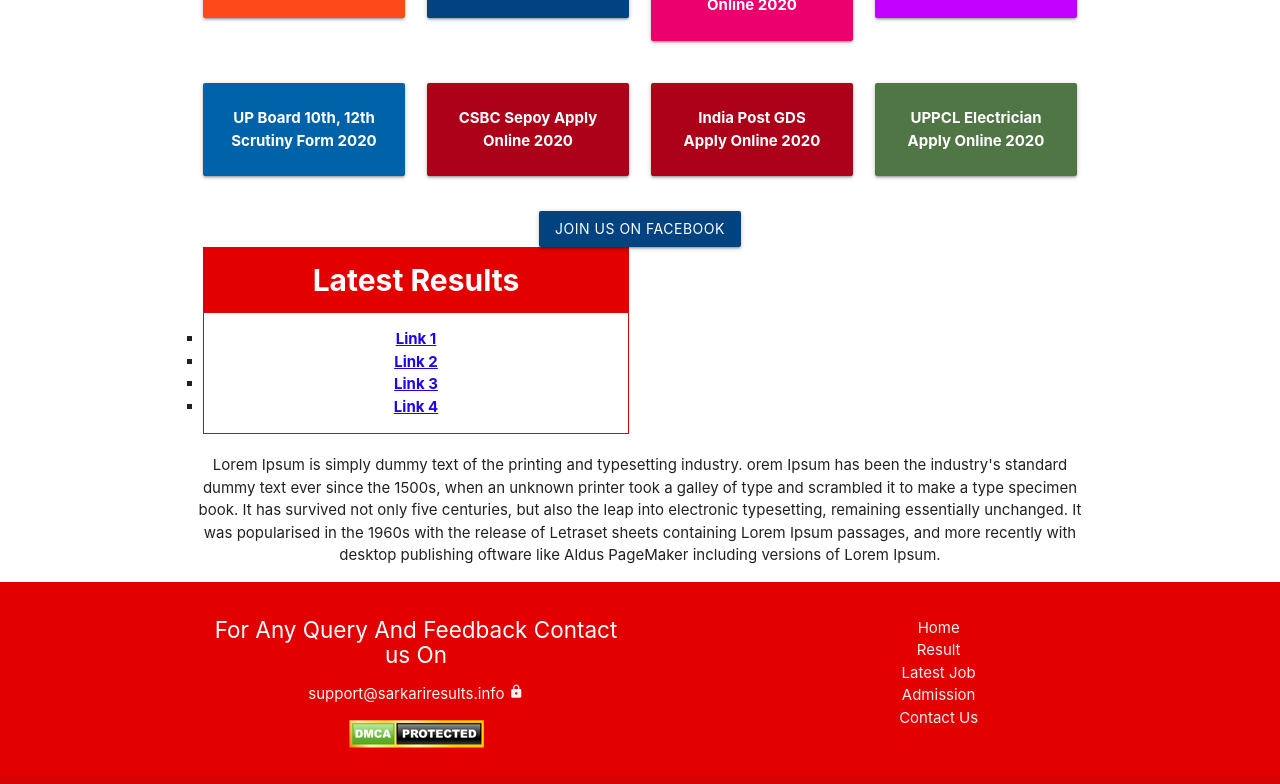
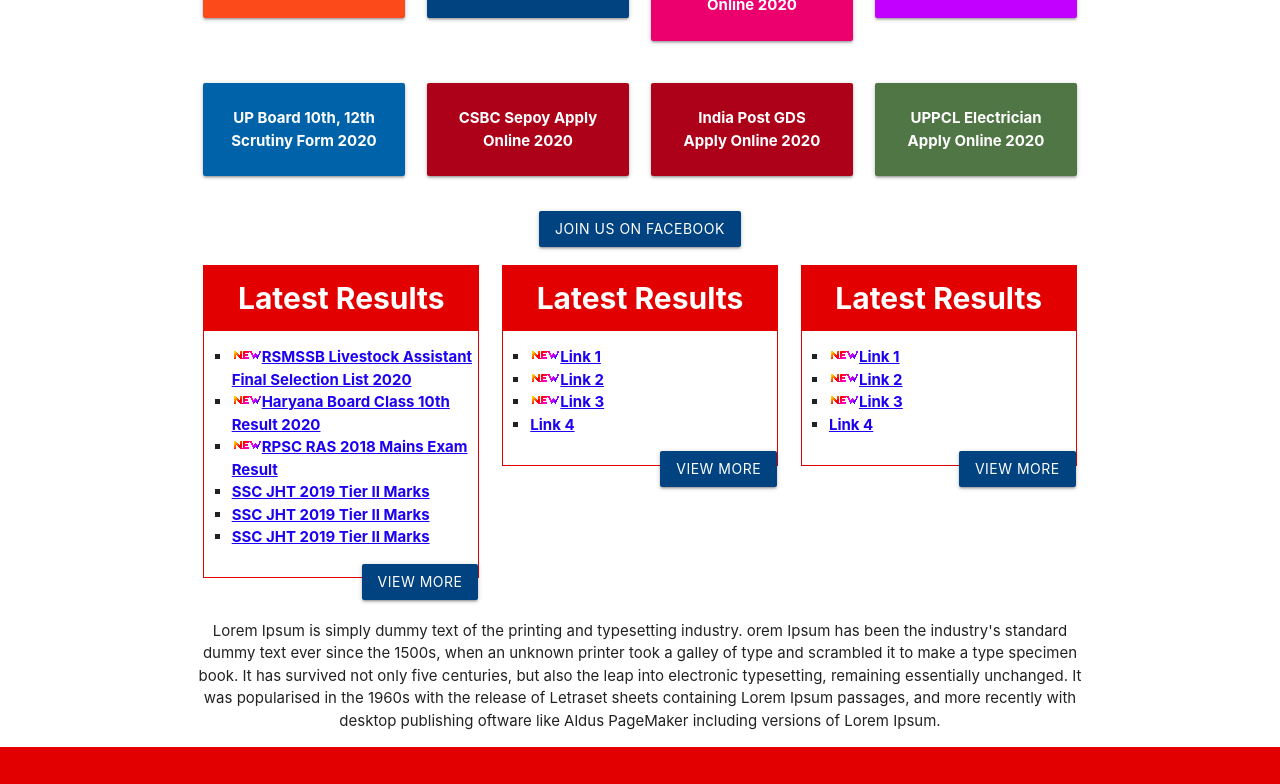
Before and after one commit to SarikaWirtz/sarkariresults, a React (Create React App) app: page / in a window 1280 px wide. Shown: the part 542-1326 px from the top of the page. Built offline with nearby package versions, Linux system fonts and the light colour scheme.

Commit message:
added state managment for content in LatestResultCard

```diff
--- /dev/null
+++ b/src/components/tables/AdmitCardCard.js
@@ -0,0 +1,25 @@
+import React from 'react'
+import { Button } from 'react-materialize'
+
+const AdmitCardCard = () => {
+    return(
+        <div className="card-wrapper">
+            <div className="card-title bold white-text">Latest Results</div>
+            <ul>
+                <li><a href="#!" target="_blank">Link 1</a></li>
+                <li><a href="#!" target="_blank">Link 2</a></li>
+                <li><a href="#!" target="_blank">Link 3</a></li>
+                <li><a href="#!" target="_blank">Link 4</a></li>
+            </ul>
+            <Button className="view-more right"
+                href="#"
+                node="a"
+                waves="light"
+                >
+                View More
+            </Button>
+        </div>
+    )
+}
+
+export default AdmitCardCard
--- a/src/components/tables/FrontPageCards.js
+++ b/src/components/tables/FrontPageCards.js
@@ -1,14 +1,21 @@
 import React from 'react'
-import { Row, Col, Header, Footer } from 'react-materialize'
+import { Row, Col } from 'react-materialize'
 import LatestResultCard from './LatestResultCard'
+import AdmitCardCard from './AdmitCardCard'
 
 
 const FrontPageCards =() => {
     return (
         <>
         <Row>
-            <Col m={6} s={12}>
+            <Col m={4} s={12}>
                <LatestResultCard></LatestResultCard>
+            </Col>
+            <Col m={4} s={12}>
+               <AdmitCardCard></AdmitCardCard>
+            </Col>
+            <Col m={4} s={12}>
+               <AdmitCardCard></AdmitCardCard>
             </Col>
         </Row>
         </>
--- a/src/components/tables/LatestResultCard.js
+++ b/src/components/tables/LatestResultCard.js
@@ -1,17 +1,37 @@
-import React from 'react'
+import React, { Component } from 'react'
+import { Button } from 'react-materialize'
 
-const LatestResultCard = () => {
-    return(
+class LatestResultCard extends Component {
+    state = {
+        jobdetails: [
+            {title: 'RSMSSB Livestock Assistant Final Selection List 2020', id: 1},
+            {title: 'Haryana Board Class 10th Result 2020', id: 2},
+            {title: 'RPSC RAS 2018 Mains Exam Result', id: 3},
+            {title: 'SSC JHT 2019 Tier II Marks', id: 4},
+            {title: 'SSC JHT 2019 Tier II Marks', id: 5},
+            {title: 'SSC JHT 2019 Tier II Marks', id: 6},
+        ]
+    }
+
+    render() {
+        // console.log(this.state);
+        return (
             <div className="card-wrapper">
                 <div className="card-title bold white-text">Latest Results</div>
                 <ul>
-                <li><a className="" href="#!" target="_blank">Link 1</a></li>
-                <li><a className="" href="#!" target="_blank">Link 2</a></li>
-                <li><a className="" href="#!" target="_blank">Link 3</a></li>
-                <li><a className="" href="#!" target="_blank">Link 4</a></li>
+                {this.state.jobdetails && this.state.jobdetails.map(jobdetail => {
+                        // console.log(jobdetail);
+                        return (
+                        <li><a className="" href="#!" target="_blank" alt=''>{jobdetail.title}</a></li>
+                        )
+                    })}
                 </ul>
+                <Button className="view-more right" href="#" node="a">
+                    View More
+                </Button>
             </div>
         )
     }
+}
 
 export default LatestResultCard
--- a/src/index.css
+++ b/src/index.css
@@ -71,7 +71,8 @@
 }
 
 .cardpanel2,
-.followfacebook {
+.followfacebook,
+.view-more {
   background-color: #004380;
 }
 
@@ -100,7 +101,7 @@
 }
 
 .followfacebook {
-
+  margin-bottom: 2%;
 }
 
 .card-title {
@@ -111,11 +112,12 @@
 
 .card-wrapper {
   border: 1px solid  #E20000;
+  padding-bottom: 5%;
 }
 
-.carwrapper ul {
-  text-align: left;
-  padding-left: 5%;
+.card-wrapper ul {
+  text-align: left !important;
+  padding-left: 10%;
 
 }
 
@@ -123,6 +125,10 @@
   list-style-type: square !important;
 }
 
+.card-wrapper li:nth-child(-n+3):before{
+  content: url('./assets/img/newicon.gif');
+}
+
 .card-wrapper li a {
   color: #1d02f1;
   font-weight: bold;
```
Also changed, not shown: src/assets/img/newicon.gif (added), src/components/layout/SiteContent.js (indentation only). Lines whose indentation alone changed are shown as unchanged.
